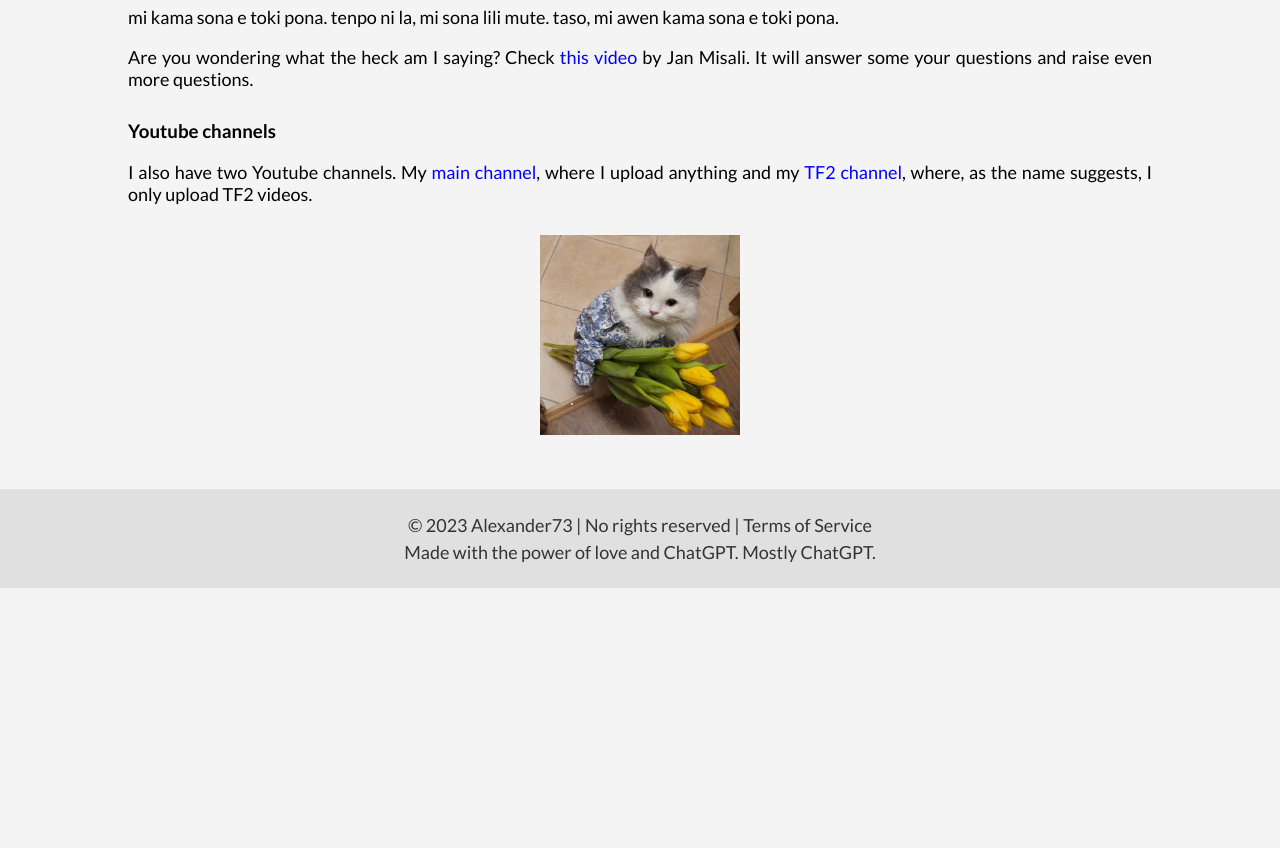
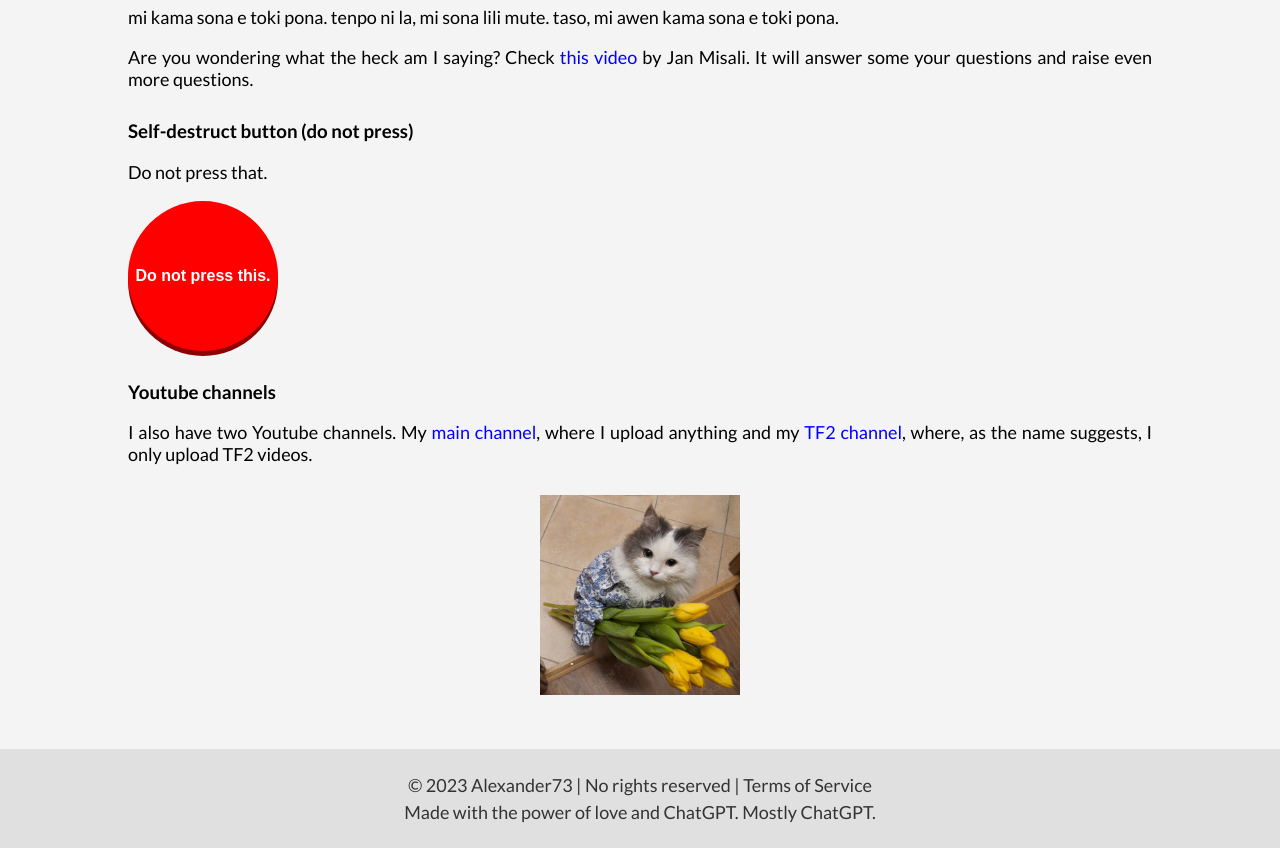
Before and after one commit to Alexander73-GD/my-page, a plain HTML site: page index.html in a window 1280 px wide. Shown: the part 820-1668 px from the top of the page. Before the commit the page ends 1408 px from the top, so only its background shows below. Drawn offline with Linux system fonts and the light colour scheme; a web font is replaced by a local one.

Commit message:
self destruct

```diff
--- a/index.html
+++ b/index.html
@@ -45,6 +45,11 @@
             </p>
         </div>
         <div class="fact">
+            <h3>Self-destruct button (do not press)</h3>
+            <p>Do not press that.</p>
+            <button class="self-destruct" onclick="selfDestruct()">Do not press this.</button>
+        </div>
+        <div class="fact">
             <h3>Youtube channels</h3>
             <p>I also have two Youtube channels. My
                 <a href="https://www.youtube.com/@Alexander73_GD" target="_blank">main channel</a>,
@@ -69,6 +74,15 @@
     </footer>
 
     <script>
+        function selfDestruct() {
+            let counter = 0;
+            console.log("hey let's gonna count to infinity")
+            while (true) {
+                counter++;
+                console.log(counter);
+            }
+        }
+
         let currentImage = 1;
         const maxImages = 22;
         let finished = false;
--- a/script.js
+++ b/script.js
@@ -75,5 +75,4 @@ function load() {
             textChangeCounter++;
         }, 100);
     }
-
 }
--- a/style.css
+++ b/style.css
@@ -142,6 +142,25 @@ p {
     font-size: 26px;
 }
 
+.self-destruct {
+    width: 150px;
+    height: 150px;
+    border: none;
+    border-radius: 50%;
+    background-color: red;
+    color: white;
+    font-size: 16px;
+    font-weight: bold;
+    box-shadow: 0px 5px 0px darkred; /* Adding a shadow to create a 3D effect */
+    cursor: pointer;
+    transition: 0.2s;
+}
+
+.self-destruct:hover {
+    background-color: firebrick; /* Change color on hover */
+}
+
+
 /* Style for the text and checkbox */
 .golden-text {
     font-weight: bold;
```
